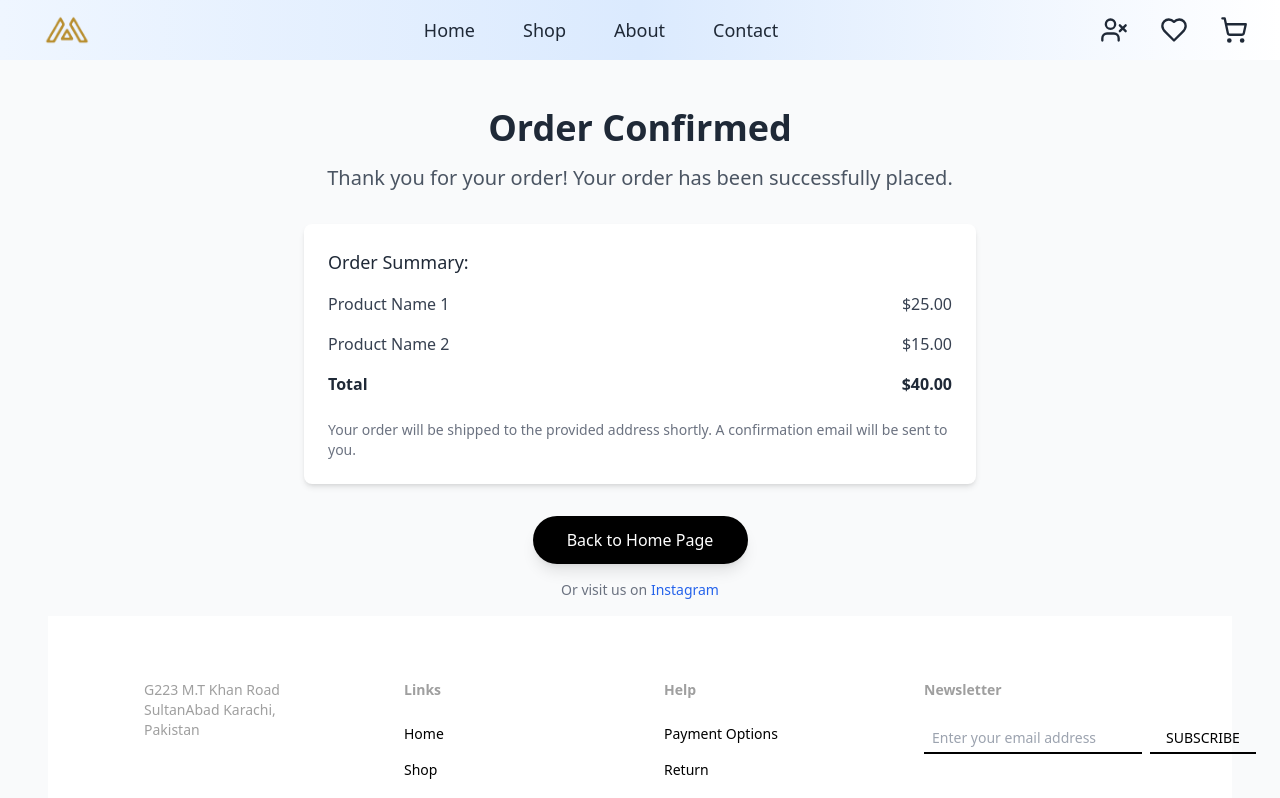
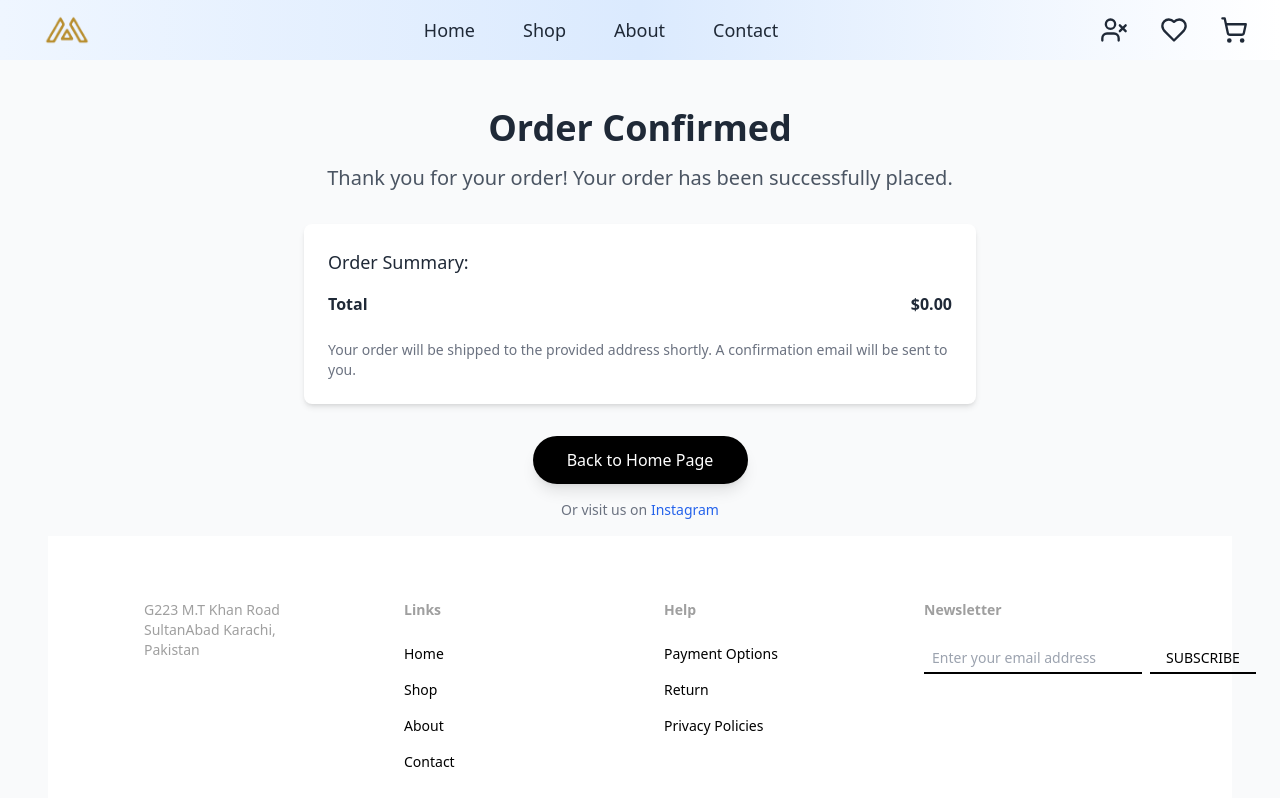
Before and after one commit to Okashanadeem/Marketplace_Builder_Hackathon_2025-project-deploy, a Next.js app in the folder my-app/: page /order-confirmation in a window 1280 px wide. Shown: the top 798 px of the page. Built offline with nearby package versions, Linux system fonts and the light colour scheme.

Commit message:
Update in order confirmation

```diff
--- a/my-app/app/context/CartContext.tsx
+++ b/my-app/app/context/CartContext.tsx
@@ -2,7 +2,7 @@
 
 import React, { createContext, useContext, useState } from 'react';
 
-interface CartItem {
+export interface CartItem {
     _id: string;
     title: string;
     price: number;
--- a/my-app/app/order-confirmation/page.tsx
+++ b/my-app/app/order-confirmation/page.tsx
@@ -1,9 +1,26 @@
 'use client';
 
+import React, { useEffect, useState } from "react";
+import { useCart } from '@/app/context/CartContext'; // Ensure CartContext is available
 import Link from "next/link";
 import Footer from "../myComponents/footer";
 
+// Make sure to import CartItem type
+import { CartItem } from "@/app/context/CartContext";
+
 const OrderConfirmationPage = () => {
+    const { cart } = useCart();
+    const [orderSummary, setOrderSummary] = useState<CartItem[]>([]);
+
+    useEffect(() => {
+        setOrderSummary(cart);
+    }, [cart]);
+
+    // Calculate the total price
+    const calculateTotal = (cartItems: CartItem[]) => {
+        return cartItems.reduce((total, item) => total + item.price * item.quantity, 0);
+    };
+
     return (
         <div className="p-6 sm:p-12 bg-gray-50 min-h-screen flex flex-col justify-center items-center">
             <h1 className="text-3xl sm:text-4xl font-bold text-gray-800">Order Confirmed</h1>
@@ -12,18 +29,16 @@ const OrderConfirmationPage = () => {
             <div className="mt-8 w-full max-w-2xl bg-white p-6 rounded-lg shadow-md">
                 <p className="text-lg font-medium text-gray-800">Order Summary:</p>
                 <div className="mt-4 space-y-4">
-                    {/* Example of order summary */}
-                    <div className="flex justify-between">
-                        <span className="text-gray-700">Product Name 1</span>
-                        <span className="text-gray-700">$25.00</span>
-                    </div>
-                    <div className="flex justify-between">
-                        <span className="text-gray-700">Product Name 2</span>
-                        <span className="text-gray-700">$15.00</span>
-                    </div>
+                    {/* Render each product in the cart */}
+                    {orderSummary.map((item: CartItem) => (
+                        <div key={item._id} className="flex justify-between">
+                            <span className="text-gray-700">{item.title}</span>
+                            <span className="text-gray-700">${(item.price * item.quantity).toFixed(2)}</span>
+                        </div>
+                    ))}
                     <div className="flex justify-between mt-4">
                         <span className="font-semibold text-gray-800">Total</span>
-                        <span className="font-semibold text-gray-800">$40.00</span>
+                        <span className="font-semibold text-gray-800">${calculateTotal(orderSummary).toFixed(2)}</span>
                     </div>
                 </div>
 
@@ -38,7 +53,7 @@ const OrderConfirmationPage = () => {
                 </Link>
                 <p className="mt-4 text-sm text-center mb-4 text-gray-500">Or visit us on <Link href="https://www.instagram.com/kasha_8282/" className="text-blue-600 hover:underline">Instagram</Link></p>
             </div>
-            <Footer/>
+            <Footer />
         </div>
     );
 };
```
